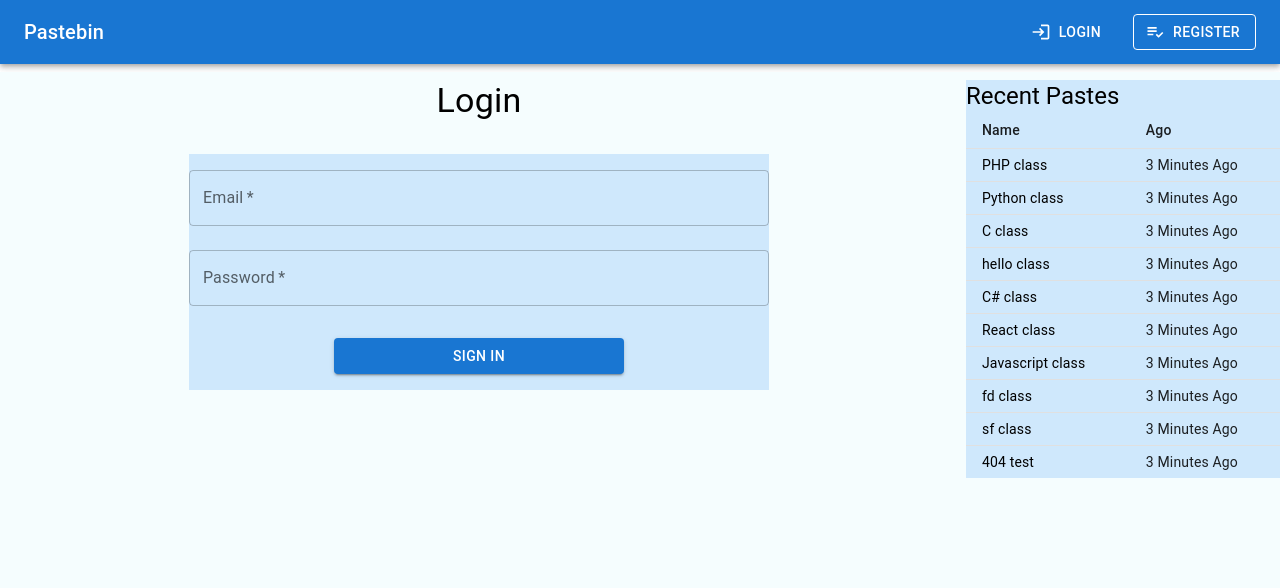
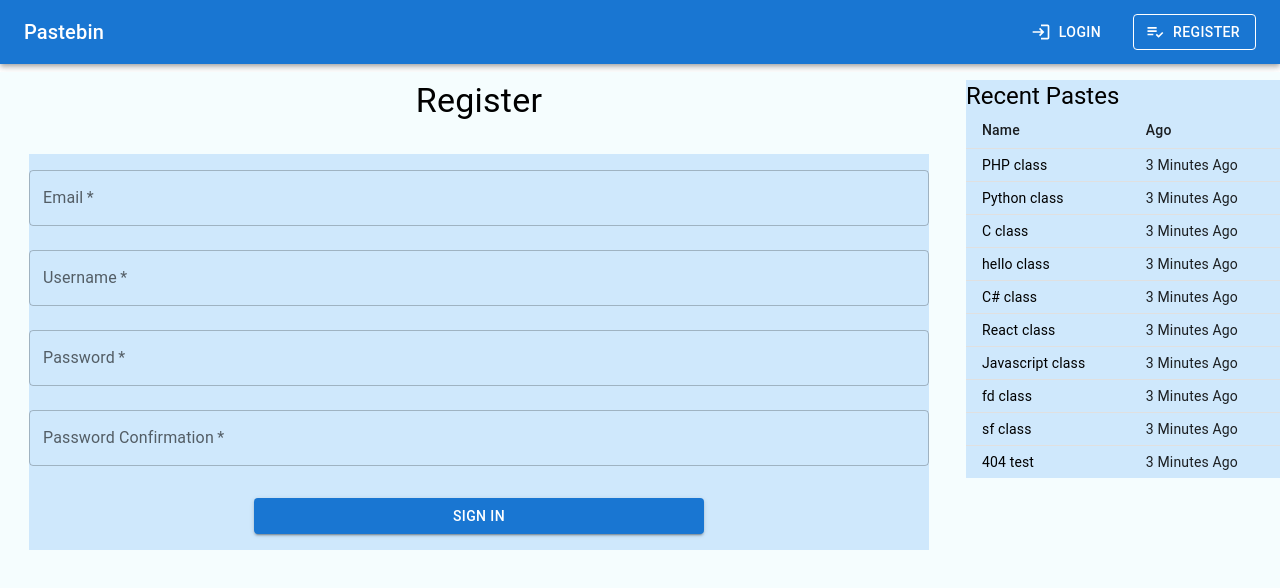
Before and after one commit to derekharget/paste-client, a React (Create React App) app: page /register in a window 1280 px wide. Shown: the top 588 px of the page. Built offline with nearby package versions, Linux system fonts and the light colour scheme.

Commit message:
Added Password Confirmation to Register and fixed validation

```diff
--- a/src/pages/Register/Register.jsx
+++ b/src/pages/Register/Register.jsx
@@ -13,7 +13,7 @@ const Login = () => {
 
     const queryClient = useQueryClient();
 
-    const {mutate, isLoading} = useMutation(Auth.login, {
+    const {mutate, isLoading} = useMutation(Auth.register, {
         onSuccess: data => {
             console.log(data);
             setIsError(false);
@@ -35,7 +35,7 @@ const Login = () => {
 
     return (
         <Box sx={{textAlign: 'center', display: 'flex', flexDirection: 'column', alignItems: 'center', width: '100%'}}>
-            <Typography variant="h4">Login</Typography>
+            <Typography variant="h4">Register</Typography>
 
             <Box sx={{maxWidth: 'md', bgcolor: '#cfe8fc', mt: 4}} component="form"
                  onSubmit={handleSubmit(onSubmit)}>
@@ -48,6 +48,17 @@ const Login = () => {
                     autoComplete="off"
                 />
 
+                <TextField
+                    margin="normal"
+                    required
+                    fullWidth
+                    {...register("username")}
+                    label="Username"
+                    autoComplete="off"
+                />
+
+
+
 
                 <TextField
                     margin="normal"
@@ -59,6 +70,19 @@ const Login = () => {
                     {...register("password")}
                     autoComplete="current-password"
                 />
+
+                <TextField
+                    margin="normal"
+                    required
+                    fullWidth
+                    name="password_confirmation"
+                    label="Password Confirmation"
+                    type="password"
+                    {...register("password_confirmation")}
+                    autoComplete="current-password"
+                />
+
+
                 {isError && <Typography variant="subtitle2" sx={{ color: 'red'}}>Error Occurred Processing Your Request</Typography>}
 
                 <Button
@@ -67,6 +91,7 @@ const Login = () => {
                     variant="contained"
                     sx={{mt: 3, mb: 2, maxWidth: {sm: '100%', md: '50%'}}}
                 >
+
                     {!isLoading && (`Sign In`)}
                     {isLoading && (
                         <CircularProgress
```
